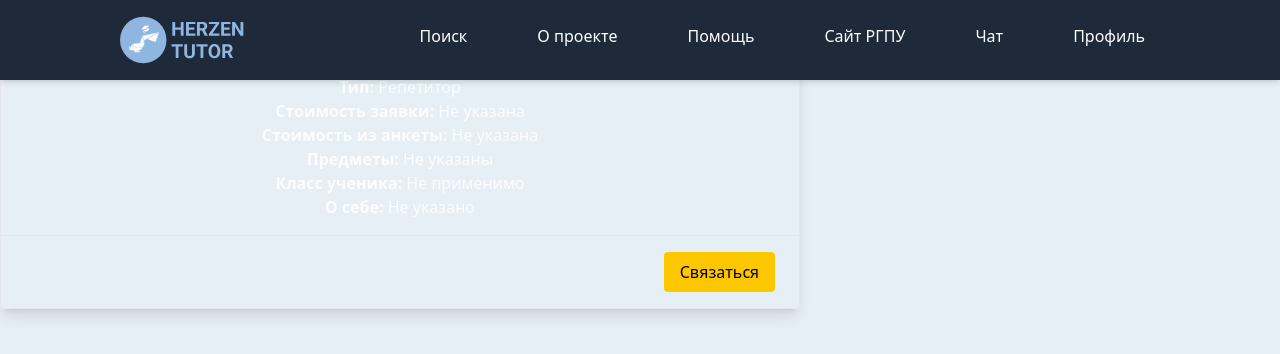
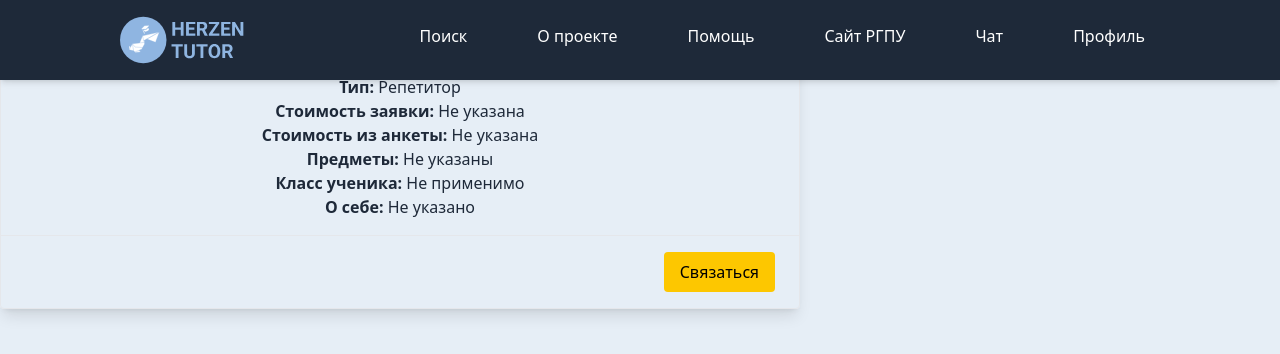
Before and after one commit to akvarelka1na1ohote/tutor-admin-front, a React (Vite) app: page /form in a window 1280 px wide. Shown: the top 354 px of the page. Built offline with nearby package versions, Linux system fonts and the light colour scheme.

Commit message:
курс

```diff
--- a/src/components/filters/form.jsx
+++ b/src/components/filters/form.jsx
@@ -23,7 +23,7 @@ export default function Form({ item, type }) {
         <h2 className="font-bold text-gray-800">{fullInfo}</h2>
       </header>
       <hr className="border-t border-gray-200" />
-      <div className="px-6 py-4">
+      <div className="px-6 py-4 text-gray-800">
         <p><strong>Тип:</strong> {isClient ? 'Клиент' : 'Репетитор'}</p>
         <p><strong>Стоимость заявки:</strong> {cost}</p>
         <p><strong>Стоимость из анкеты:</strong> {cost}</p>
--- a/src/components/filters/tutor/course.jsx
+++ b/src/components/filters/tutor/course.jsx
@@ -9,7 +9,8 @@ const classes = [
   { id: 3, name: '3 курс' },
   { id: 4, name: '4 курс' },
   { id: 5, name: '5 курс' },
-  { id: 6, name: '6 курс' }
+  { id: 6, name: '6 курс' },
+  { id: 6, name: 'выпускник' }
 ];
 
 export default function Course({ selectedCourse, setSelectedCourse }) {
```
